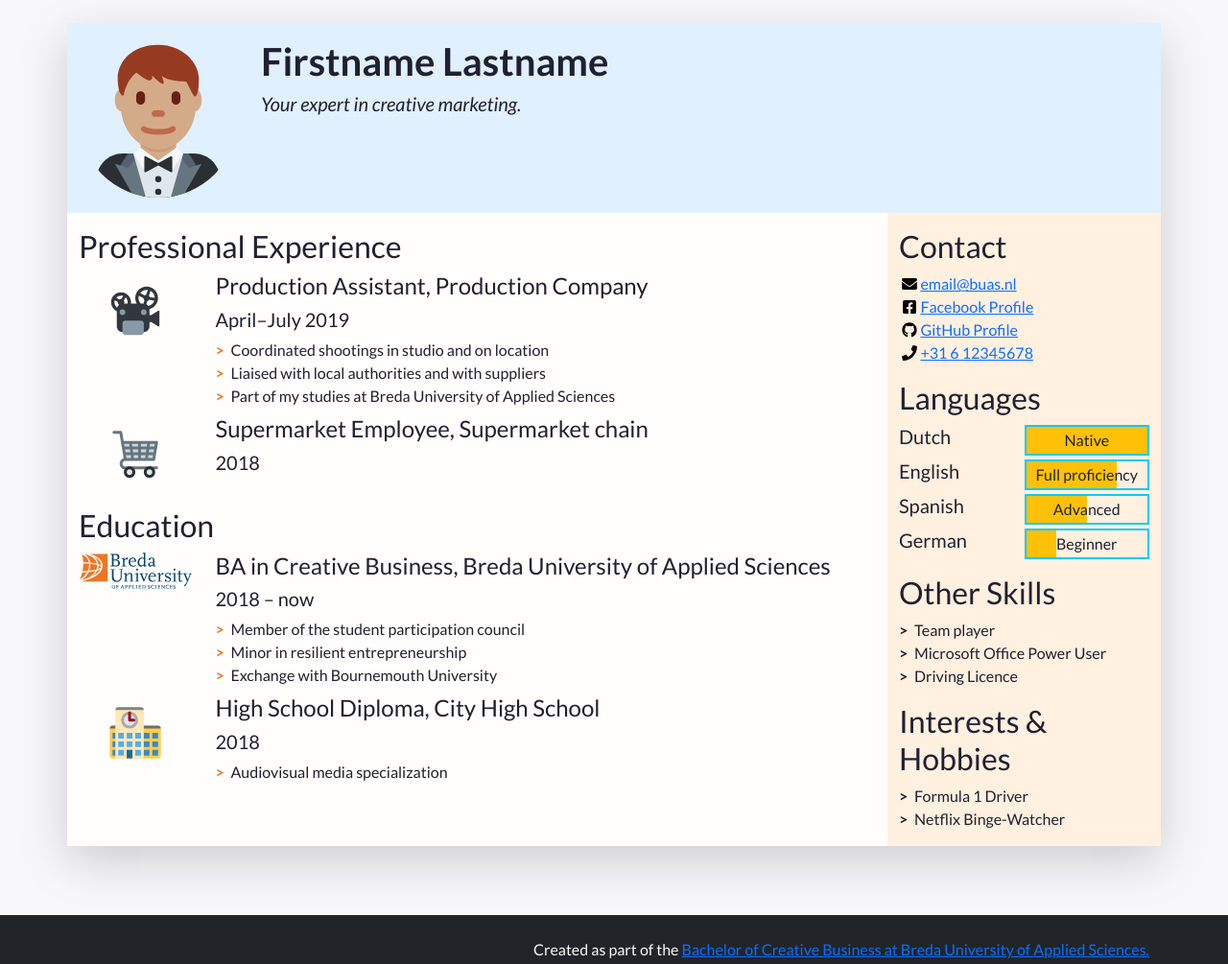
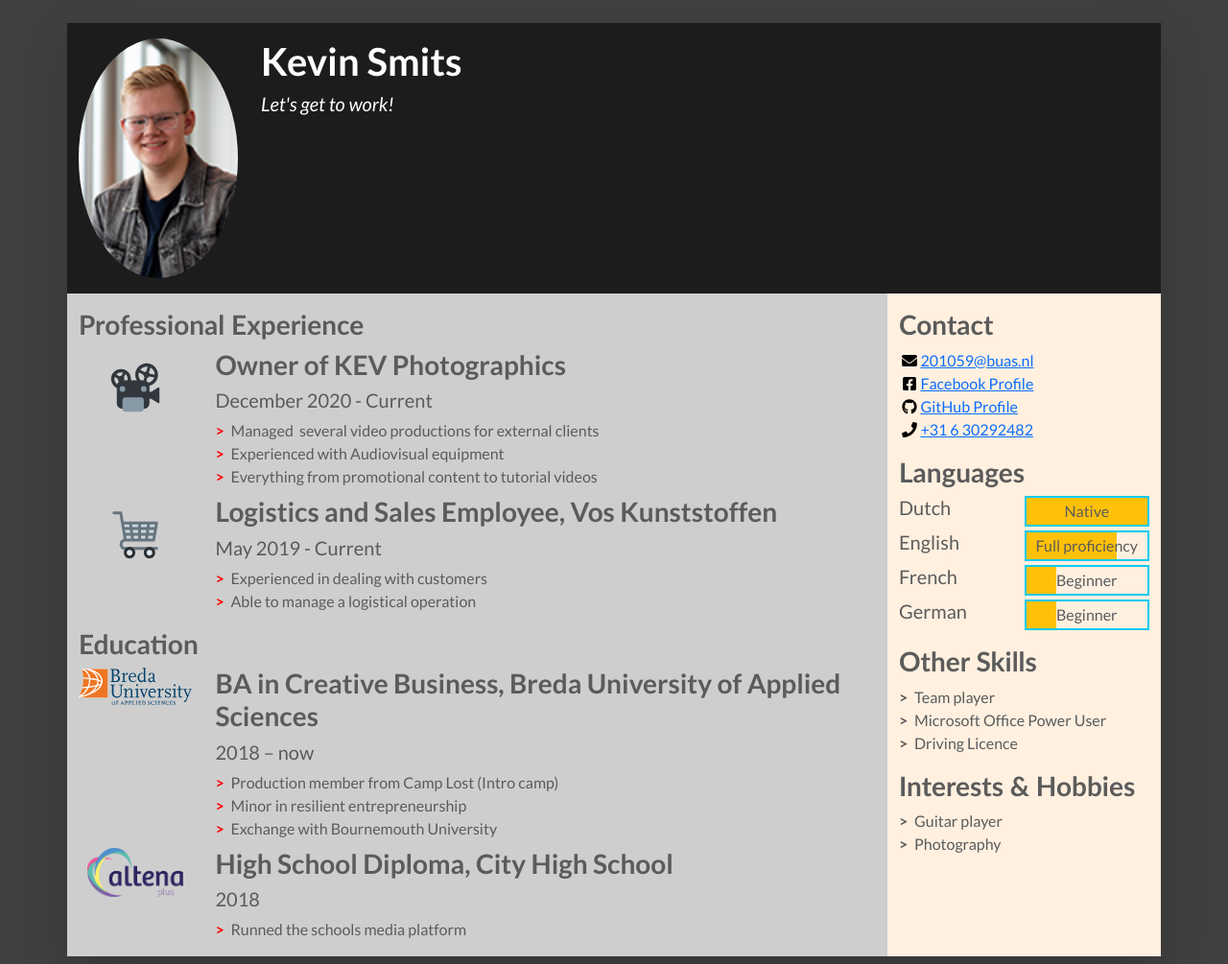
Before and after one commit to KevinSmits17/PRJ4Individual, a plain HTML site: page index.html in a window 1280 px wide. Shown: the top 1005 px of the page at 96% size. Drawn offline with nearby package versions, Linux system fonts and the light colour scheme.

Commit message:
Version 25-2
Ja dikke fun vandaag

```diff
--- a/css/styles.css
+++ b/css/styles.css
@@ -7,18 +7,28 @@
 
 body {
 	font-family: Lato, "Open Sans", Roboto, "Segoe UI", "Helvetica Neue", Helvetica, Arial, sans-serif;
-	color: #202030;
-	background-color: #f8f8fc;
+	color: #5b5b5b;
+	background-color: #414040;
 }
-
+h2 {
+	font-size: clamp(28px, 3vh, 40px);
+	font-weight: 900;
+	font-family:  "Gill Sans", "Gill Sans MT", "Myriad Pro", "DejaVu Sans Condensed", Helvetica, Arial, "sans-serif";
+}
+h4 {
+	font-size: clamp(28px, 3vh, 40px);
+	font-weight: 900;
+	font-family:  open "Lucida Grande", "Lucida Sans Unicode", "Lucida Sans", "DejaVu Sans", Verdana, "sans-serif";
+}
 /* Styles for custom classes in the document. (There are more, try to find them out!) */
 
 .resume-header {
-    background-color: #e0f0ff;
+    background-color: #1C1C1C;
+	color: white
 }
 
 .resume-main {
-	background-color: #fffefc;
+	background-color: #CECECE;
 }
 
 .resume-aside {
@@ -36,7 +46,7 @@ body {
 }
 
 .biography-details li::before {
-	color: #EE7623;
+	color: #FF0000;
 }
 
 .biography-details li, .skill-list li {
--- a/index.html
+++ b/index.html
@@ -15,9 +15,9 @@
     <link rel="stylesheet" href="css/styles.css">
 
     <!-- Alternative CSS for demonstration purposes. You must deactivate the Bootstrap CSS to activate this one. -->
-    <!--
-    <link rel="stylesheet" href="css/alternative.css">
-     -->
+
+
+
 
     <title>Firstname Lastname's Resumé</title>
   </head>
@@ -48,14 +48,14 @@
             "w-100" makes sure the image takes the full width of the column it's in
             "rounded-circle" cuts a circle around the image
           -->
-          <img class="w-100 rounded-circle my-3" src="images/portrait.svg" alt="Portrait of Firstname Lastname" width="160">
+          <img class="w-100 rounded-circle my-3" src="images/IMG_1585.png" alt="Portrait of Firstname Lastname" width="100" height="250">
         </div>
         <!--
           A container to wrap around your name and tagline. Full-width at small size, then columns of increasing size.
         -->
         <div class="col-12 col-sm-8 col-md-9 col-lg-10 my-3 header-content">
-          <h1 class="fw-bolder">Firstname Lastname</h1>
-          <h5 class="fst-italic tagline">Your expert in creative marketing.</h5>
+          <h1 class="fw-bolder">Kevin Smits</h1>
+          <h5 class="fst-italic tagline">Let's get to work!</h5>
         </div>
       </header>
 
@@ -89,13 +89,13 @@
                   <img class="biography-logo mw-100 d-block mx-auto" src="images/employers/projector.svg" alt="Company logo" width="80">
                 </div>
                 <div class="biography-contents col-9 col-sm-10 col-md-9 col-lg-10">
-                  <h4>Production Assistant, Production Company</h4>
-                  <h5>April&ndash;July 2019</h5>
+                  <h4>Owner of KEV Photographics&nbsp;</h4>
+                  <h5>December 2020 - Current&nbsp;&nbsp;</h5>
                   <!-- Use the list below to talk about your achievements -->
                   <ul class="biography-details list-unstyled">
-                    <li>Coordinated shootings in studio and on location</li>
-                    <li>Liaised with local authorities and with suppliers</li>
-                    <li>Part of my studies at Breda University of Applied Sciences</li>
+                    <li>Managed&nbsp; several video productions for external clients</li>
+                    <li>Experienced with Audiovisual equipment&nbsp;&nbsp;</li>
+                    <li>Everything from promotional content to tutorial videos&nbsp;</li>
                   </ul>
                 </div>
               </li>
@@ -107,8 +107,12 @@
                   <img class="biography-logo mw-100 d-block mx-auto" src="images/employers/trolley.svg" alt="Company logo" width="80">
                 </div>
                 <div class="biography-contents col-9 col-sm-10 col-md-9 col-lg-10">
-                  <h4>Supermarket Employee, Supermarket chain</h4>
-                  <h5>2018</h5>
+                  <h4>Logistics and Sales Employee, Vos Kunststoffen</h4>
+                  <h5>May 2019 - Current</h5>
+				<ul class="biography-details list list-unstyled">
+					<li>Experienced in dealing with customers</li>
+					<li>Able to manage a logistical operation</li>
+				</ul>
                   <!-- This entry doesn't have a list of achievements, but you can copy-paste the one from above -->
                 </div>
               </li>
@@ -132,7 +136,7 @@
                   <h5>2018&nbsp;&ndash;&nbsp;now</h5>
                   <!-- Use the list below to talk about minors, exchanges, extra-curricular activities. -->
                   <ul class="biography-details list-unstyled">
-                    <li>Member of the student participation council</li>
+                    <li>Production member from Camp Lost (Intro camp)</li>
                     <li>Minor in resilient entrepreneurship</li>
                     <li>Exchange with Bournemouth University</li>
                   </ul>
@@ -142,13 +146,13 @@
               <!-- 2nd item in education -->
               <li class="biography-item row mb-2">
                 <div class="logo-container col-3 col-sm-2 col-md-3 col-lg-2">
-                  <img class="biography-logo mw-100 d-block mx-auto" src="images/schools/school.svg" alt="School logo" width="80">
+                  <img class="biography-logo mw-100 d-block mx-auto" src="images/schools/Altenacollege_AltenaplusRGB.png" alt="School logo" width="100">
                 </div>
                 <div class="biography-contents col-9 col-sm-10 col-md-9 col-lg-10">
                   <h4>High School Diploma, City High School</h4>
                   <h5>2018</h5>
                   <ul class="biography-details list-unstyled">
-                    <li>Audiovisual media specialization</li>
+                    <li>Runned the schools media platform</li>
                   </ul>
                 </div>
               </li>
@@ -179,8 +183,8 @@
               <li class="contact-item">
                 <a class="d-flex align-items-center" href="mailto:email@buas.nl" target="_blank">
                   <img class="contact-icon" src="images/icons/envelope.svg" alt="Email">
-                  email@buas.nl
-                </a>
+                201059@buas.nl
+              </a>
               </li>
               <li class="contact-item">
                 <a class="d-flex align-items-center" href="https://facebook.com/" target="_blank">
@@ -197,8 +201,8 @@
               <li class="contact-item">
                 <a class="d-flex align-items-center" href="tel:+31612345678" target="_blank">
                   <img class="contact-icon" src="images/icons/phone.svg" alt="Mobile Phone">
-                  +31 6 12345678
-                </a>
+                +31 6 30292482
+              </a>
               </li>
             </ul>
           </section>
@@ -226,11 +230,11 @@
                 </div>
               </li>
               <li class="language-item d-flex mb-1">
-                <h5 class="language-name w-50">Spanish</h5>
+                <h5 class="language-name w-50">French</h5>
                 <div class="language-level w-50 border border-info border-2 position-relative">
                   <!-- The div below is a progress bar. Choose between w-25, w-50, w-75 and w-100 to show your level of fluency -->
-                  <div class="language-progress position-absolute bg-warning h-100 w-50"></div>
-                  <h6 class="position-absolute w-100 text-center top-0 py-1">Advanced</h6>
+                  <div class="language-progress position-absolute bg-warning h-100 w-25"></div>
+                  <h6 class="position-absolute w-100 text-center top-0 py-1">Beginner</h6>
                 </div>
               </li>
               <li class="language-item d-flex mb-1">
@@ -260,8 +264,8 @@
           <section class="my-3 aside-section">
             <h2>Interests &amp; Hobbies</h2>
             <ul class="skill-list list-unstyled">
-              <li class="skill-item">Formula 1 Driver</li>
-              <li class="skill-item">Netflix Binge-Watcher</li>
+              <li class="skill-item">Guitar player&nbsp;&nbsp;</li>
+              <li class="skill-item">Photography</li>
             </ul>
           </section>
 
```
Also changed, not shown: page1.html (added, +10 -0 lines), images/IMG_1585.png (added), images/schools/Altena College logo.jpg (added), images/schools/Altenacollege_AltenaplusRGB.png (added), 1 other file.
